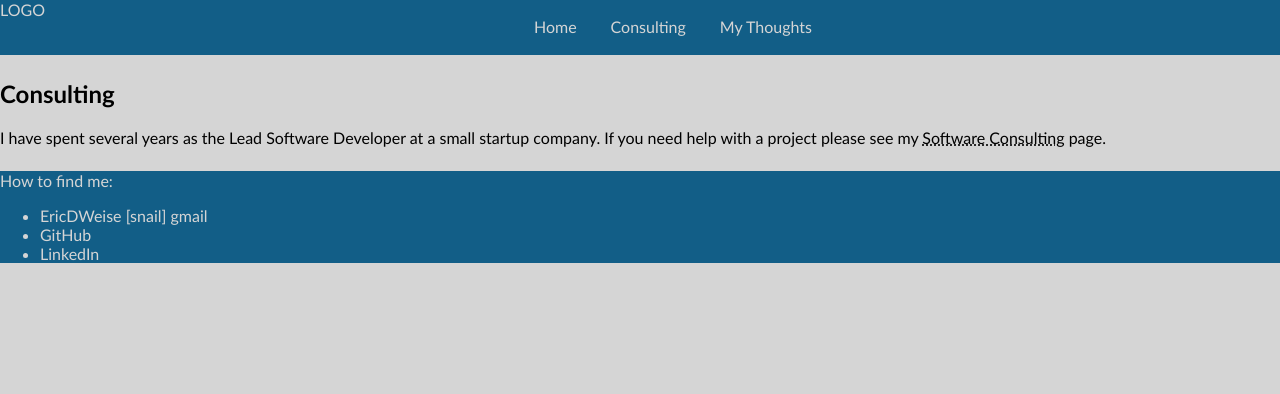
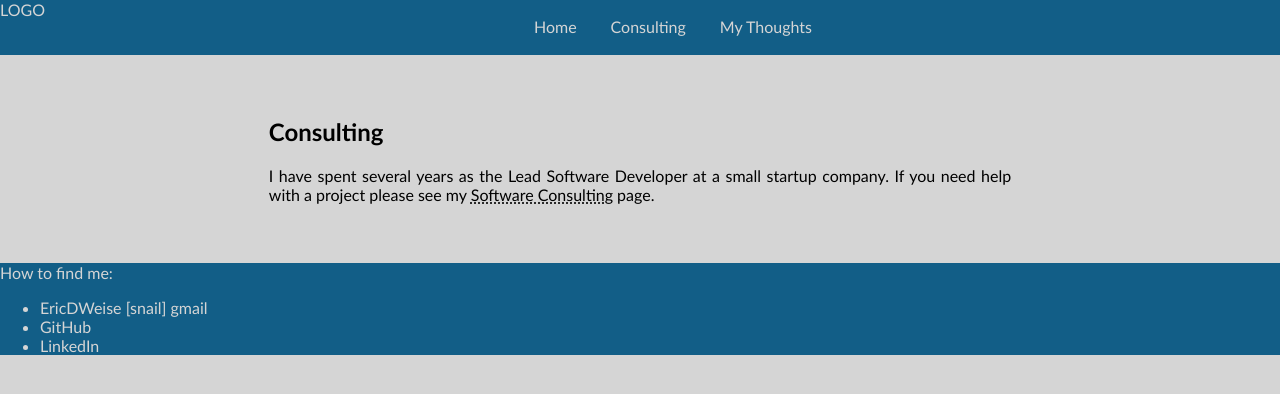
Before and after one commit to ericdweise/website, a PHP site: page / in a window 1280 px wide. Shown: the top 394 px of the page. Run offline with PHP 8.4, Linux system fonts and the light colour scheme.

Commit message:
new class div.page-content to style page

```diff
--- a/htdocs/assets/stylesheets/main.css
+++ b/htdocs/assets/stylesheets/main.css
@@ -1,7 +1,8 @@
-body {
-    color: #000000;
+html {
     font-family: Trebuchet MS, Arial, sans-serif;
     background-color: #d5d5d5;
+}
+body {
     width: 100%;
     margin:0 auto;
 }
@@ -14,9 +15,18 @@ a:hover {
     text-decoration: underline;
 }
 
-/*
-* HEADER AND FOOTER
-*/
+/*** PAGE CONTENT ***/
+div.page-content {
+    max-width: 80ch;
+    padding: 2ch;
+    margin: auto;
+    color: #000000;
+}
+p {
+    text-align: justify;
+}
+
+/*** HEADER AND FOOTER ***/
 div#header {
     width:100%;
     color: #d5d5d5;
@@ -39,9 +49,7 @@ a.footer {
     text-decoration: none;
 }
 
-/*
-* NAVIGATION BAR
-*/
+/*** NAVIGATION BAR ***/
 .flex-container {
   display: flex;
 }
--- a/htdocs/consulting.php
+++ b/htdocs/consulting.php
@@ -7,7 +7,7 @@
         <link rel="stylesheet" href="assets/stylesheets/main.css">
     </head>
     <?php include('header.php'); ?>
-    <body>
+    <div class="page-content">
         <h1>Software Development and DevOps Consulting</h1>
         <p>I have spent the past several years as the Lead Software Developer at a small startup company. I learned how to work in a small company to support research teams by providing operational support and preparing healthcare software for the regulated production environment. If your company needs help in these areas please contact me at EricDWeise[snail]gmail.com.</p>
         <h2>Specialties</h2>
@@ -23,6 +23,6 @@
         <!-- TODO -->
         <h2>Portfolio</h2>
         While much of my work is proprietary or confidential, my personal projects are available on <a href="https://github.com/ericdweise">GitHub</a>.
-    </body>
+    </div>
     <?php include('footer.php'); ?>
 </html>
--- a/htdocs/index.php
+++ b/htdocs/index.php
@@ -7,13 +7,13 @@
         <link rel="stylesheet" href="assets/stylesheets/main.css">
     </head>
     <?php include('header.php'); ?>
-    <body>
+    <div class="page-content">
         <!--TODO: Add a profile picture -->
         <!--TODO: Add a bio -->
         <section>
             <h1>Consulting</h1>
             <p>I have spent several years as the Lead Software Developer at a small startup company. If you need help with a project please see my <a href="consulting.php">Software Consulting</a> page.</p>
         </section>
-    </body>
+    </div>
     <?php include('footer.php'); ?>
 </html>
```
